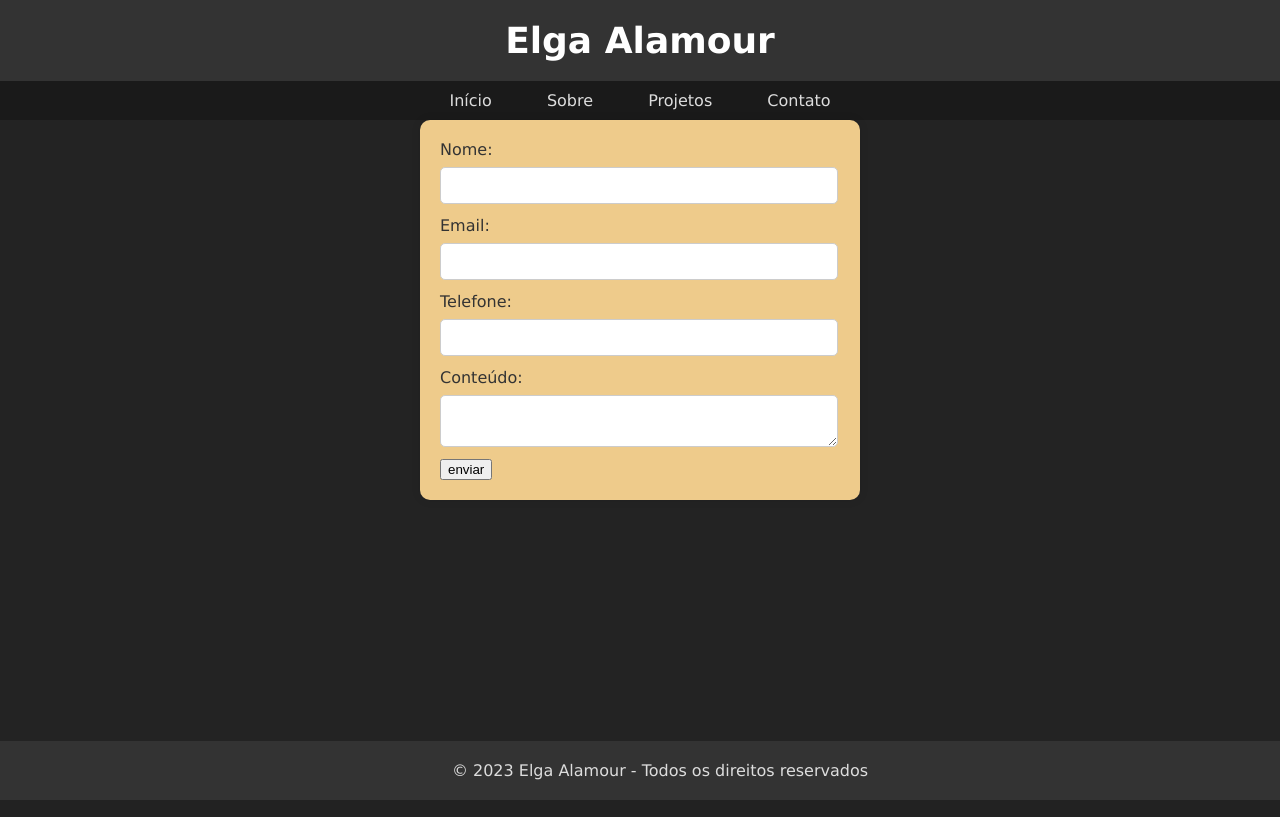
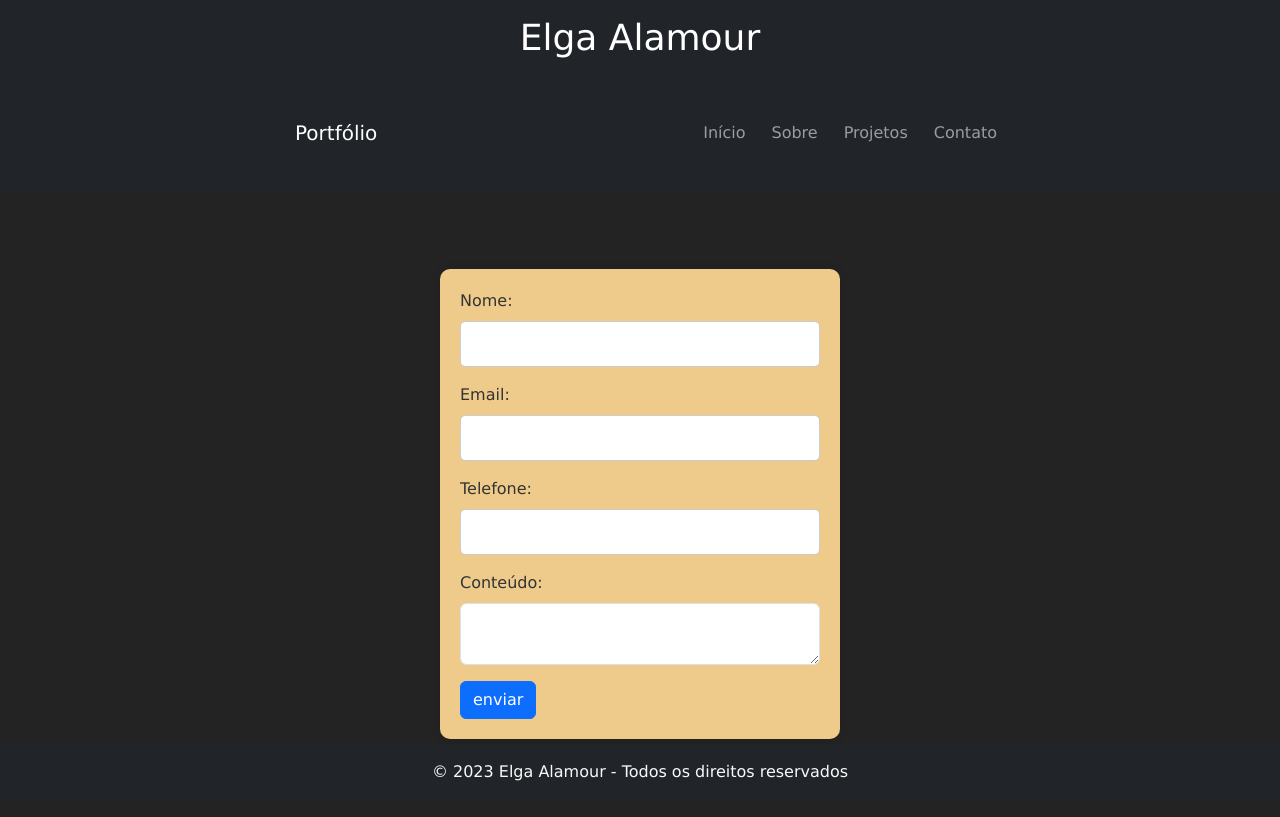
Before and after one commit to barbo56/projeto_flask, a Flask app: page /contato in a window 1280 px wide. Run offline with Flask 3, Linux system fonts and the light colour scheme; some libraries are stand-ins or nearby versions.

Commit message:
Adição de bootstrap ao html

```diff
--- a/app/routes.py
+++ b/app/routes.py
@@ -29,8 +29,12 @@ def contato():
 
 @app.route('/sobre')
 def sobre():
-    return render_template('sobre.html', title='Sobre mim')
+    return render_template('sobre.html', title = 'Sobre mim')
 
 @app.route('/projeto')
 def projeto():
-    return render_template('projeto.html', title='Meus Projetos')
+    return render_template('projeto.html', title = 'Meus Projetos')
+
+@app.route('/teste')
+def teste():
+    return render_template('teste.html', title = 'Hora do teste')
--- a/app/static/css/style.css
+++ b/app/static/css/style.css
@@ -108,7 +108,7 @@
     input[type="tel"],
     textarea {
       display: block; /* Torna cada input e textarea ocuparem uma linha inteira */
-      width: 94%;
+      width: 100%;
       margin-bottom: 12px; /* Espaçamento vertical entre os campos */
       padding: 10px;
       border: 1px solid #ccc; /* Borda cinza claro */
--- a/app/templates/base.html
+++ b/app/templates/base.html
@@ -1,3 +1,4 @@
+<!--
 <!DOCTYPE html>
 <html lang="pt-BR">
 
@@ -5,7 +6,7 @@
   <meta charset="UTF-8">
   <meta name="viewport" content="width=device-width, initial-scale=1.0">
   <title>{{title}}</title>
-  <link rel="stylesheet" type="text/css" href="{{url_for('static', filename='css/style.css')}}"> <!-- Esse atributo é utilizado para segurança, não permite que algupem acesse a pasta raiz do projeto por meio da URL -->
+  <link rel="stylesheet" type="text/css" href="{{url_for('static', filename='css/style.css')}}"> (abrir tag de comentário) Esse atributo é utilizado para segurança, não permite que algupem acesse a pasta raiz do projeto por meio da URL (fechar tag de comentário)
 </head>
 
 <body>
@@ -19,12 +20,64 @@
     <a href="projeto">Projetos</a>
     <a href="contato">Contato</a>
   </nav>
-  {% block conteudo %}
 
-  {% endblock %}
 
   <footer>
     &copy; 2023 Elga Alamour - Todos os direitos reservados
   </footer>
 </body>
 </html>
+-->
+
+<!DOCTYPE html>
+<html lang="pt-BR">
+<head>
+  <meta charset="UTF-8">
+  <meta name="viewport" content="width=device-width, initial-scale=1.0">
+  <title>{{title}}</title>
+  <link rel="stylesheet" href="https://cdn.jsdelivr.net/npm/bootstrap@5.3.0/dist/css/bootstrap.min.css">
+  <link rel="stylesheet" type="text/css" href="{{url_for('static', filename='css/style.css')}}">
+</head>
+<body>
+  <header class="bg-dark text-light text-center py-3">
+    <h1>Elga Alamour</h1>
+  </header>
+
+  <nav class="navbar navbar-expand-lg navbar-dark bg-dark">
+    <div class="container">
+      <a class="navbar-brand" href="#">Portfólio</a>
+      <button class="navbar-toggler" type="button" data-bs-toggle="collapse" data-bs-target="#navbarNav" aria-controls="navbarNav" aria-expanded="false" aria-label="Toggle navigation">
+        <span class="navbar-toggler-icon"></span>
+      </button>
+      <div class="collapse navbar-collapse" id="navbarNav">
+        <ul class="navbar-nav ms-auto">
+          <li class="nav-item">
+            <a class="nav-link" href="index">Início</a>
+          </li>
+          <li class="nav-item">
+            <a class="nav-link" href="sobre">Sobre</a>
+          </li>
+          <li class="nav-item">
+            <a class="nav-link" href="projeto">Projetos</a>
+          </li>
+          <li class="nav-item">
+            <a class="nav-link" href="contato">Contato</a>
+          </li>
+        </ul>
+      </div>
+    </div>
+  </nav>
+
+  <div class="container py-5">
+    {% block conteudo %}
+
+    {% endblock %}
+  </div>
+
+  <footer class="bg-dark text-light text-center py-3">
+    &copy; 2023 Elga Alamour - Todos os direitos reservados
+  </footer>
+
+  <script src="https://cdn.jsdelivr.net/npm/bootstrap@5.3.0/dist/js/bootstrap.bundle.min.js"></script>
+</body>
+</html>
--- a/app/templates/contato.html
+++ b/app/templates/contato.html
@@ -1,39 +1,50 @@
 {% extends 'base.html' %}
 
 {% block conteudo %}
-
+<div class="container">
+  <div class="row justify-content-center">
+    <div class="col-md-8">
       {% with mensagens = get_flashed_messages() %}
         {% if mensagens %}
-    <ul class=flashes>
+          <ul class="flashes list-unstyled">
             {% for mensagem in mensagens %}
-      <li>{{ mensagem }}</li>
+              <li class="alert alert-info">{{ mensagem }}</li>
             {% endfor %}
           </ul>
         {% endif %}
       {% endwith %}
 
       {% if dados_formulario %}
-    <p>Informações do formulário</p>
-    <p>Nome: {{ dados_formulario.nome }}</p>
-    <p>Email: {{ dados_formulario.email }}</p>
-    <p>Telefone: {{ dados_formulario.telefone }}</p>
-    <p>Conteúdo: {{ dados_formulario.conteudo }}</p>
+        <div class="mb-4">
+          <h4>Informações do formulário</h4>
+          <p><strong>Nome:</strong> {{ dados_formulario.nome }}</p>
+          <p><strong>Email:</strong> {{ dados_formulario.email }}</p>
+          <p><strong>Telefone:</strong> {{ dados_formulario.telefone }}</p>
+          <p><strong>Conteúdo:</strong> {{ dados_formulario.conteudo }}</p>
+        </div>
       {% endif %}
 
       <form action="" method="post">
-  {{formulario.csrf_token}}
-  <label for="nome">Nome:</label>
-  {{formulario.nome}}
-
-  <label for="email">Email:</label>
-  {{formulario.email}}
-
-  <label for="telefone">Telefone:</label>
-  {{formulario.telefone}}
-
-  <label for="conteudo">Conteúdo:</label>
-  {{formulario.conteudo}}
-
-  {{formulario.enviar}}
+        {{ formulario.csrf_token }}
+        <div class="mb-3">
+          <label for="nome" class="form-label">Nome:</label>
+          {{ formulario.nome(class="form-control") }}
+        </div>
+        <div class="mb-3">
+          <label for="email" class="form-label">Email:</label>
+          {{ formulario.email(class="form-control") }}
+        </div>
+        <div class="mb-3">
+          <label for="telefone" class="form-label">Telefone:</label>
+          {{ formulario.telefone(class="form-control") }}
+        </div>
+        <div class="mb-3">
+          <label for="conteudo" class="form-label">Conteúdo:</label>
+          {{ formulario.conteudo(class="form-control") }}
+        </div>
+        {{ formulario.enviar(class="btn btn-primary") }}
       </form>
+    </div>
+  </div>
+</div>
 {% endblock %}
--- a/app/templates/sobre.html
+++ b/app/templates/sobre.html
@@ -3,7 +3,7 @@
 {% block conteudo %}
 <div class="container">
   <!-- Conteúdo da página "Sobre" -->
-  <div class="intro">
+  <div class="intro text-center py-5">
     <h2>Elga Alamour - A Programadora das Estrelas</h2>
     <p>Olá! Meu nome é Elga Alamour e sou uma jovem apaixonada por programação e astronomia. Desde criança, sempre me fascinei pelo céu noturno e suas estrelas cintilantes. Meus olhos brilhavam todas as noites enquanto eu imaginava viajar pelo universo e desbravar os segredos do cosmos.</p>
     <p>Com o passar dos anos, descobri que a tecnologia é a chave para desvendar os mistérios do espaço. Assim, decidi seguir uma carreira em programação para construir ferramentas que nos permitam explorar o universo de maneira cada vez mais profunda e significativa.</p>
```
Also changed, not shown: app/templates/index.html (+24 -0 lines), app/templates/projeto.html (+28 -1 lines), app/templates/teste.html (added, +23 -0 lines). Lines whose indentation alone changed are shown as unchanged.
